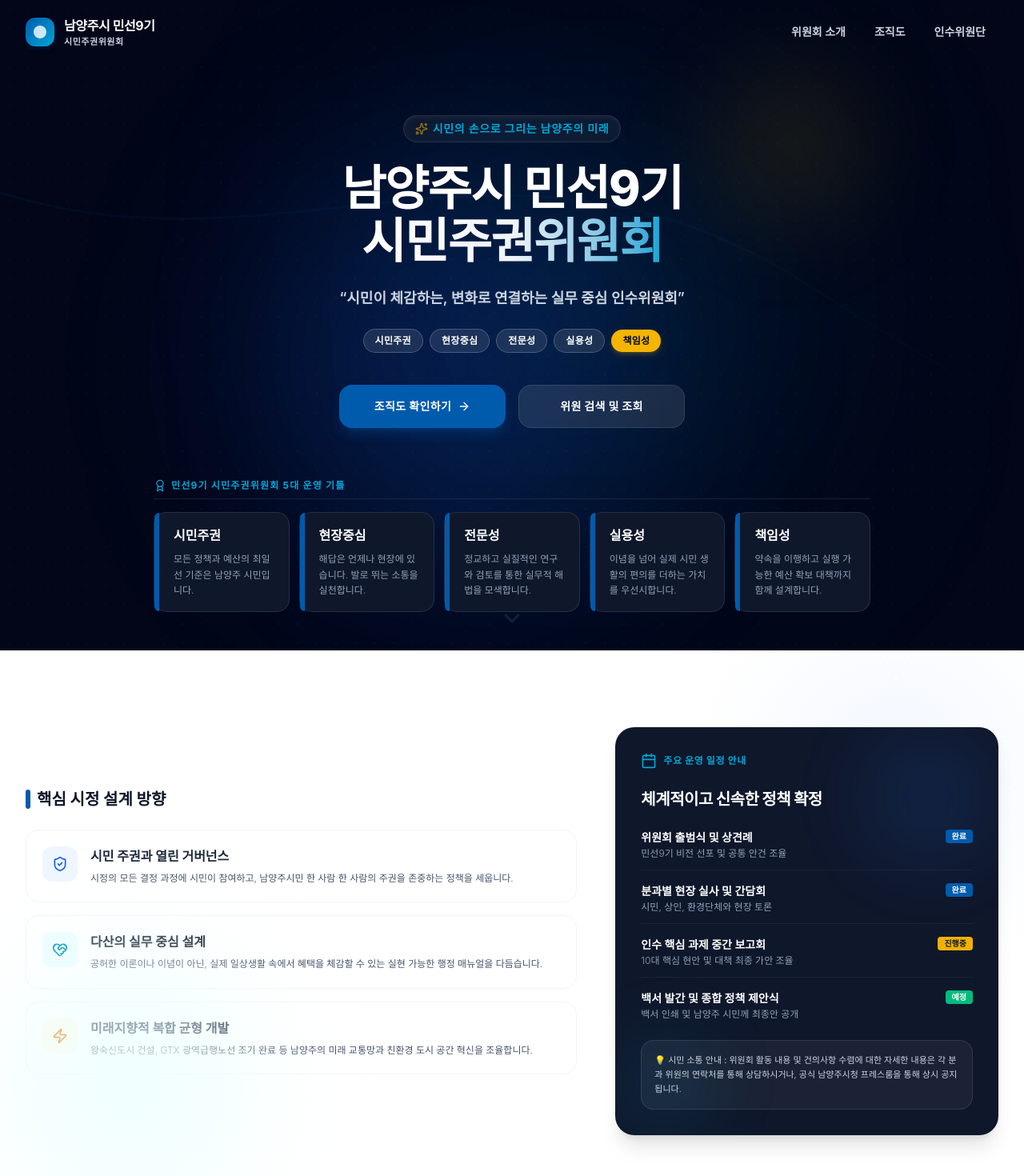
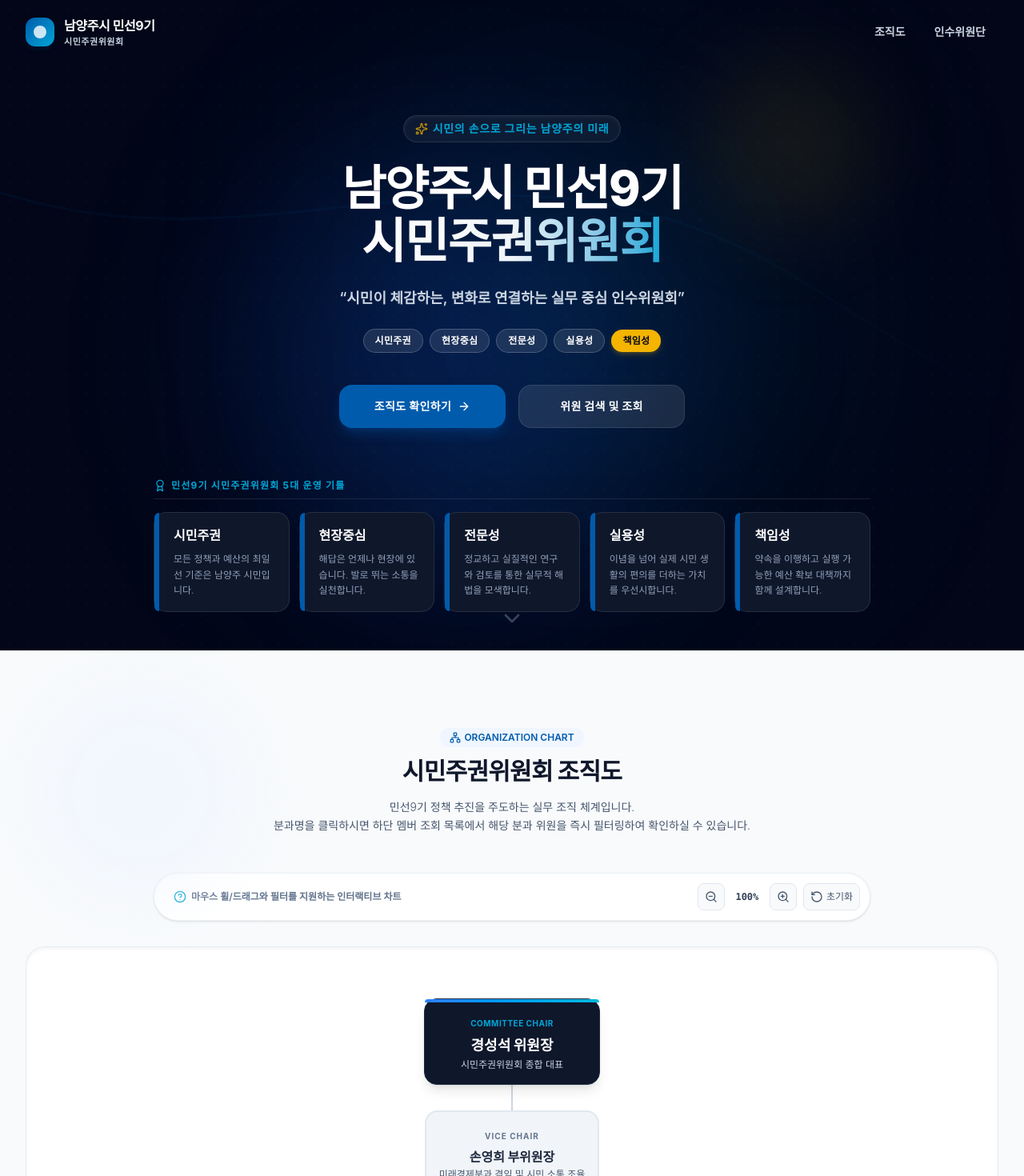
Before and after one commit to jason-public/commit, a React (Vite) app: page / in a window 1280 px wide. Shown: the top 1470 px of the page at 80% size. Built offline with nearby package versions, Linux system fonts and the light colour scheme; a web font is replaced by a local one.

Commit message:
Add files via upload

```diff
--- a/src/App.tsx
+++ b/src/App.tsx
@@ -1,7 +1,6 @@
 import { useState, useEffect } from 'react';
 import Header from './components/Header';
 import Hero from './components/Hero';
-import IntroductionSection from './components/IntroductionSection';
 import OrganizationChart from './components/OrganizationChart';
 import MemberSection from './components/MemberSection';
 import MemberDetailModal from './components/MemberDetailModal';
@@ -31,7 +30,7 @@ export default function App() {
     };
 
     const observer = new IntersectionObserver(handleIntersect, observerOptions);
-    const sections = ['hero', 'about', 'org', 'members'];
+    const sections = ['hero', 'org', 'members'];
 
     sections.forEach((id) => {
       const el = document.getElementById(id);
@@ -74,7 +73,6 @@ export default function App() {
       {/* Main sections */}
       <main id="main-content-area">
         <Hero onScrollTo={(id) => handleNavigate(id)} />
-        <IntroductionSection />
         <OrganizationChart onSelectDepartment={handleSelectDepartmentFromChart} />
         <MemberSection
           onOpenDetail={(member) => setSelectedMember(member)}
--- a/src/components/Header.tsx
+++ b/src/components/Header.tsx
@@ -20,7 +20,6 @@ export default function Header({ onNavigate, activeSection }: HeaderProps) {
   }, []);
 
   const menuItems = [
-    { label: '위원회 소개', id: 'about' },
     { label: '조직도', id: 'org' },
     { label: '인수위원단', id: 'members', filter: '인수위원단' },
   ];
```
